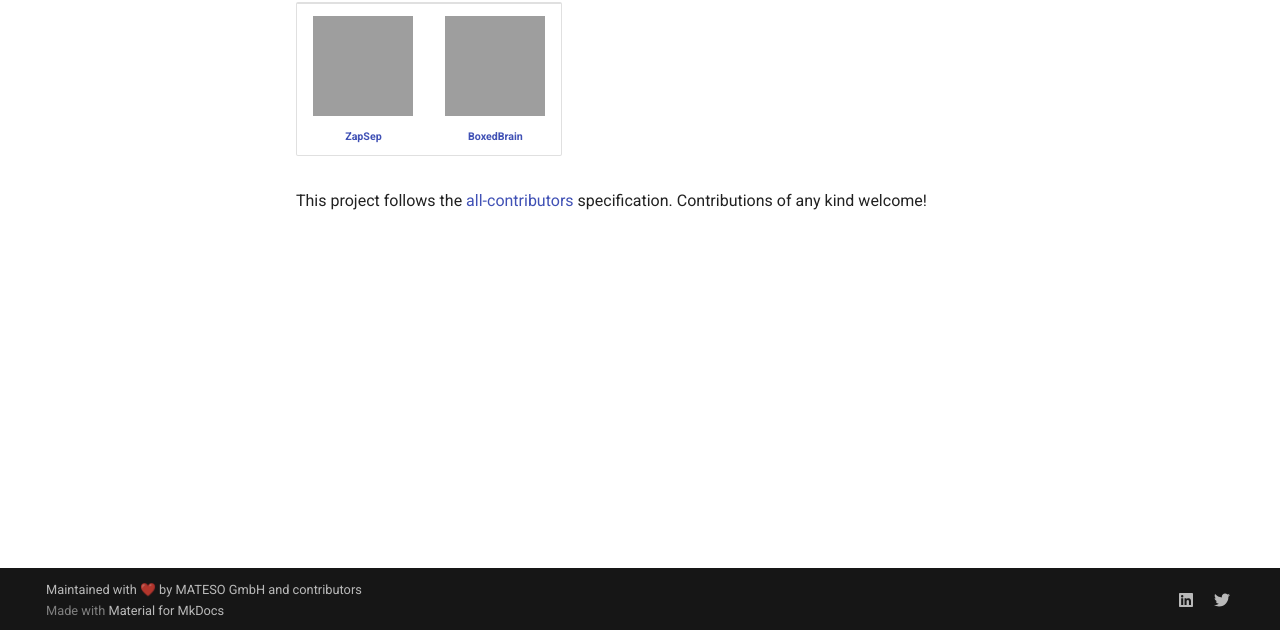
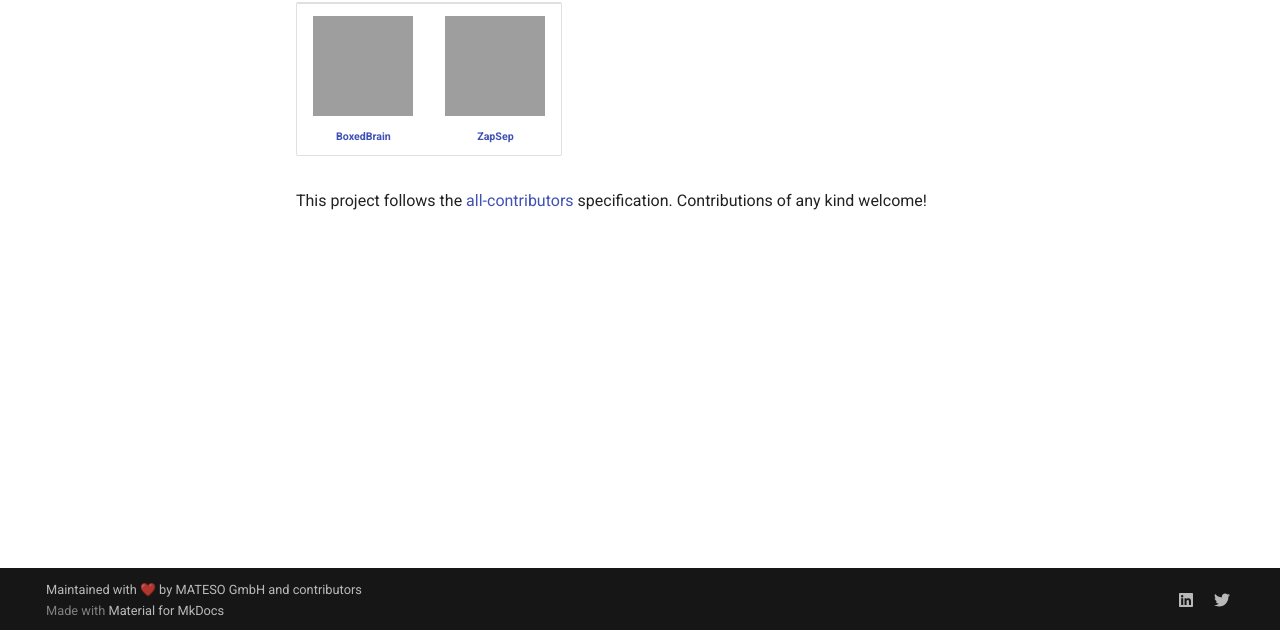
Before and after one commit to BoxedBrain/pws-docs, an MkDocs documentation site: the page built from docs/contributors.md, in a window 1280 px wide. Shown: the part 267-897 px from the top of the page. Built offline with MkDocs 1.6.1 and Material for MkDocs 9.7.7, drawn with Linux system fonts in a browser that asks for light colours; comment, search, counter and statistics services are not loaded; some of the changed lines change nothing that is shown; grey boxes are pictures that could not be loaded.

Commit message:
all-contributors bot settings

```diff
--- a/docs/contributors.md
+++ b/docs/contributors.md
@@ -7,8 +7,8 @@ Thanks goes to all these wonderful people ❤️
 <!-- markdownlint-disable -->
 <table>
   <tr>
+    <td align="center"><a href="https://github.com/BoxedBrain"><img src="https://avatars.githubusercontent.com/u/7748392?v=4" width="100px;" alt=""/><br /><sub><b>BoxedBrain</b></sub></a></td>
     <td align="center"><a href="https://github.com/ZapSep"><img src="https://avatars.githubusercontent.com/u/99329498?v=4" width="100px;" alt=""/><br /><sub><b>ZapSep</b></sub></a></td>
-    <td align="center"><a href="https://github.com/BoxedBrain"><img src="https://avatars.githubusercontent.com/u/7748392?v=4" width="100px;" alt=""/><br /><sub><b>BoxedBrain</b></sub></a></td>
   </tr>
 </table>
 
--- a/mkdocs.yml
+++ b/mkdocs.yml
@@ -71,7 +71,7 @@ markdown_extensions:
       alternate_style: true
   - toc:
       permalink: ⚓︎
-copyright: Maintained with ❤️ by MATESO GmbH and contributors
+copyright: Maintained with ❤️ by <a href='https://www.passwordsafe.com' target='_blank'>MATESO GmbH</a> and <a href='/contributors'>contributors</a>
 
 nav:
   - Welcome: index.md
```
Also changed, not shown: 1 other file.
